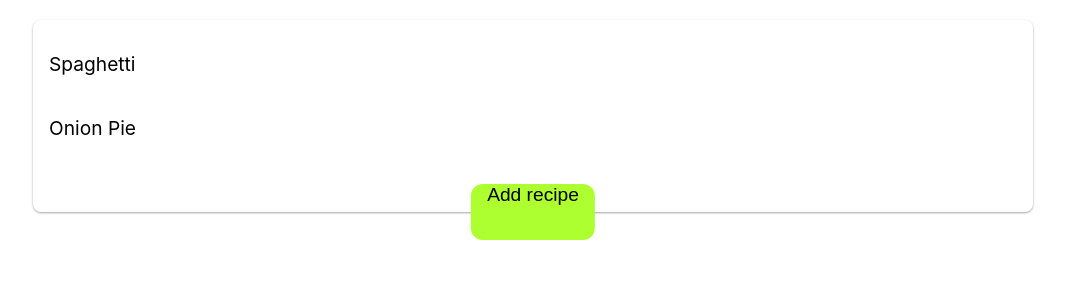
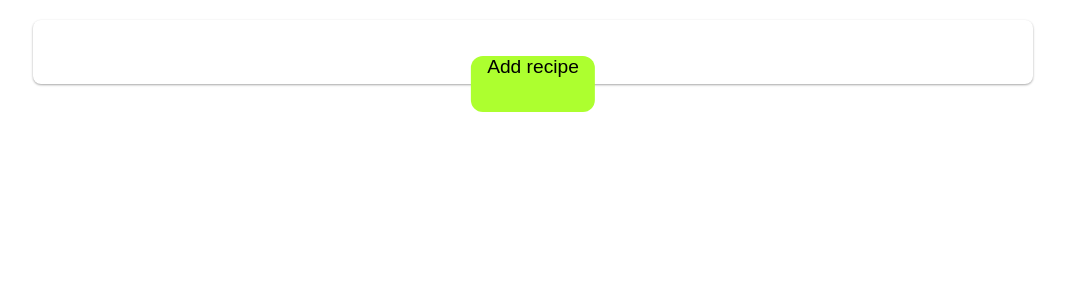
Before and after one commit to kokusGr/yummy-recipes, a React (Create React App) app: page / in a window 1280 px wide. Shown: the top 300 px of the page, without its empty margins (107-1172 px from the left). Built offline with nearby package versions, Linux system fonts and the light colour scheme.

Commit message:
Add persistance

```diff
--- a/package.json
+++ b/package.json
@@ -3,6 +3,7 @@
   "version": "0.1.0",
   "private": true,
   "dependencies": {
+    "idb": "^4.0.4",
     "react": "^16.8.6",
     "react-dom": "^16.8.6",
     "react-scripts": "3.0.1"
--- a/src/App.js
+++ b/src/App.js
@@ -1,22 +1,27 @@
 import React, { useState, useEffect } from 'react';
 
-import Button from './components/Button'
 import AddRecipeModal from './components/AddRecipeModal'
+
+import { initDB } from './db'
 
 import styles from './App.module.css';
 
-const fakeRecipes = [
-  { id: 1, name: 'Spaghetti', ingredients: ['Pasta', 'Tomatoes', 'Garlic', 'Minced meat', 'Olive oil'] },
-  { id: 2, name: 'Onion Pie', ingredients: ['Onions?'] },
-]
-
 const App = () => {
   const [recipes, setRecipes] = useState([])
+  const [db, setDB] = useState(null)
   const [expandedRecipe, setExpandedRecipe] = useState(null)
   const [isModalVisible, setModalVisible] = useState(false)
 
   useEffect(() => {
-    setRecipes(fakeRecipes)
+    initDB().then(db => {
+      db.getAll('recipes').then(data => {
+        setRecipes(data)
+        setDB(db)
+      })
+    }).catch(e => {
+      alert('There was a problem connecting to db, sorry :(')
+      console.error(e)
+    })
   }, [])
 
   const closeModal = () => {
@@ -26,7 +31,13 @@ const App = () => {
   const addRecipe = ({ name, ingredients }) => {
     // TODO: Proper validation
     if (name !== '' && ingredients !== '') {
-      setRecipes([...recipes, { id: recipes.length + 1, name, ingredients }])
+      const newRecipe = { id: recipes.length + 1, name, ingredients }
+      setRecipes([...recipes, newRecipe])
+
+      db.add('recipes', newRecipe).catch(e => {
+        alert('There was a problem adding new recipe to db, sorry :(')
+        console.error(e)
+      })
     }
   }
 
@@ -42,7 +53,7 @@ const App = () => {
     <div className={styles.root}>
       <ul className={styles.list}>
         {recipes.map(recipe => (
-          <li className={`${styles.recipeRoot} ${expandedRecipe === recipe.id ? styles.recipeRootExpanded : ''}`} onClick={() => { toggleExpanded(recipe.id) }}>
+          <li key={recipe.id} className={`${styles.recipeRoot} ${expandedRecipe === recipe.id ? styles.recipeRootExpanded : ''}`} onClick={() => { toggleExpanded(recipe.id) }}>
             <h2 className={`${styles.recipeTitle} ${expandedRecipe === recipe.id ? styles.recipeTitleExpanded : ''}`} key={recipe.id}>{recipe.name}</h2>
             {expandedRecipe === recipe.id ? (
               <div className={styles.ingredientsContainer}>
--- /dev/null
+++ b/src/db.js
@@ -0,0 +1,10 @@
+import { openDB } from 'idb'
+
+const DB_NAME = 'YummyRecipesDB'
+const DB_VERSION = 1
+
+export const initDB = () => openDB(DB_NAME, DB_VERSION, {
+    upgrade(db) {
+        db.createObjectStore('recipes', { keyPath: 'id' })
+    }
+})
```
Also changed, not shown: 1 other file (tests, documents, lock files or other folders).
